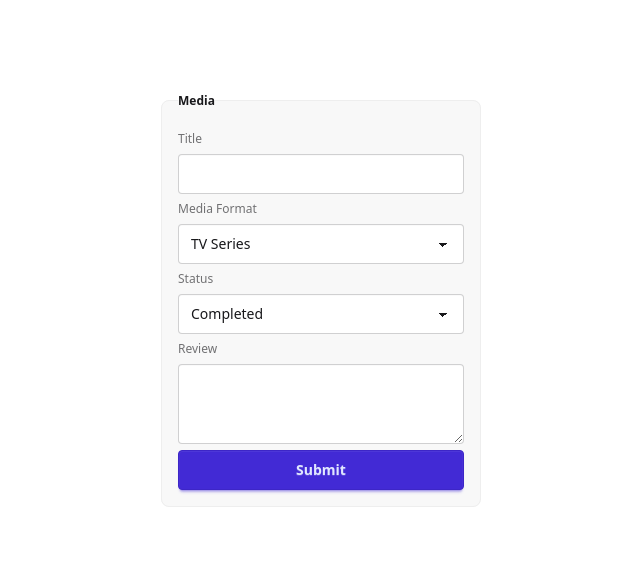
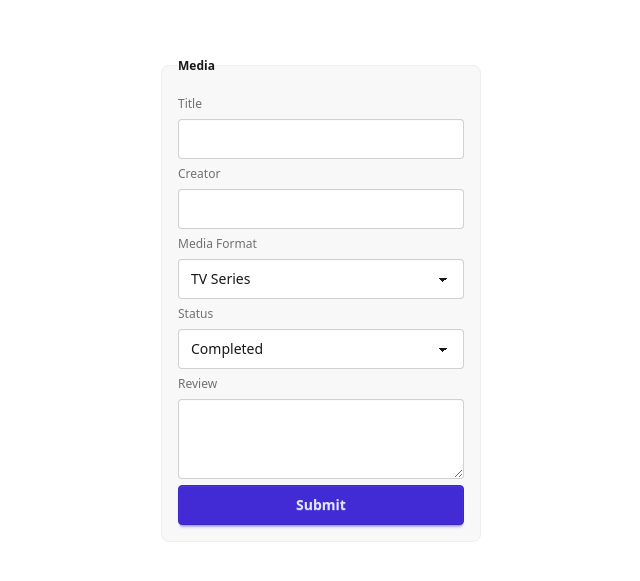
Before and after one commit to Mouzone/media-list, a plain HTML site: page form.html in a window 1280 px wide. Shown: the part 905-1486 px from the top of the page, without its empty margins (319-959 px from the left). Drawn offline with nearby package versions, Linux system fonts and the light colour scheme.

Commit message:
Add form field for creator

```diff
--- a/form.html
+++ b/form.html
@@ -75,7 +75,11 @@
 					type="file"
 					class="file-input file-input-ghost"
 				/> -->
-
+				<label class="label">Creator</label>
+				<input
+					type="text"
+					class="input"
+				/>
 				<label class="label">Media Format</label>
 				<select class="select select-primary">
 					<option selected>TV Series</option>
```
